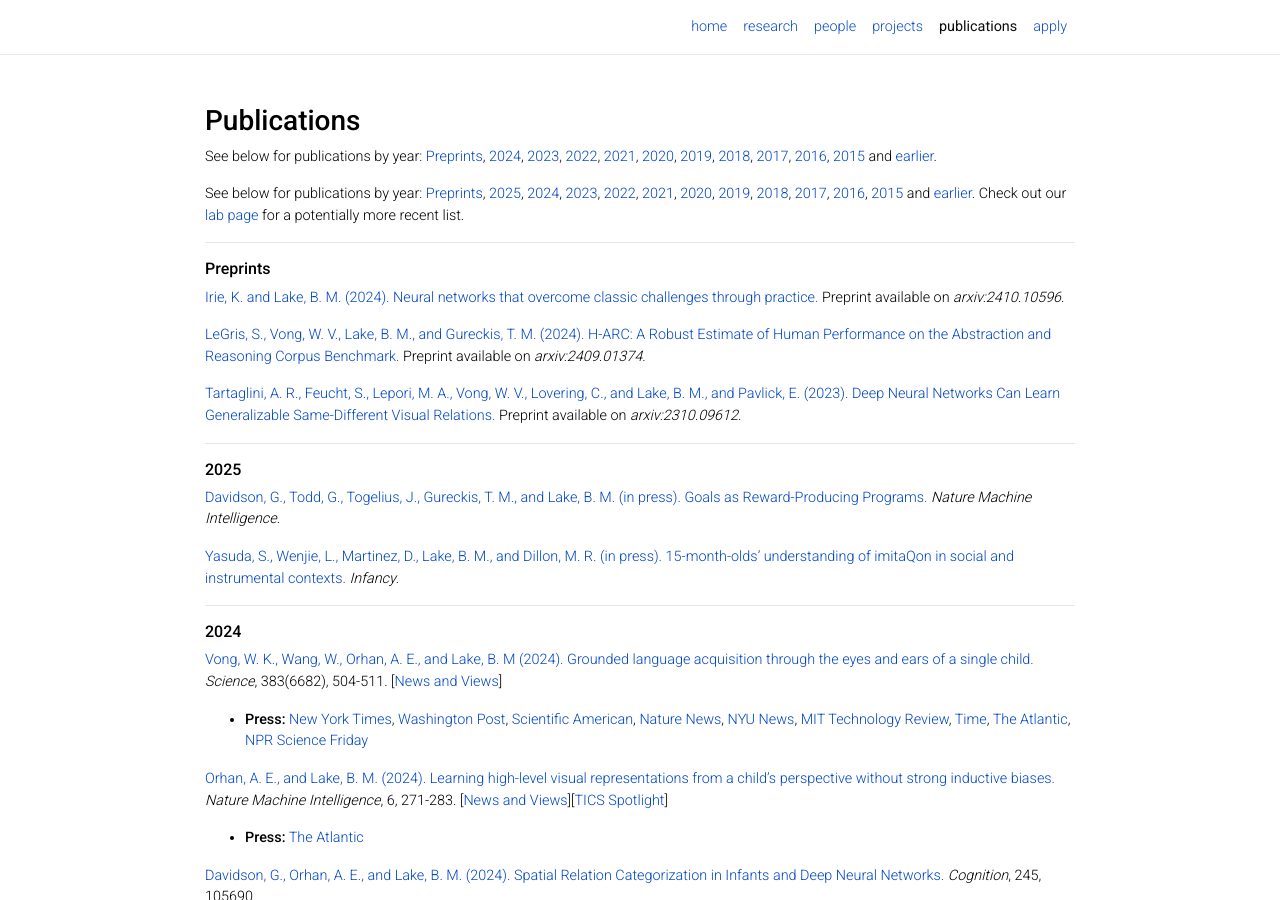
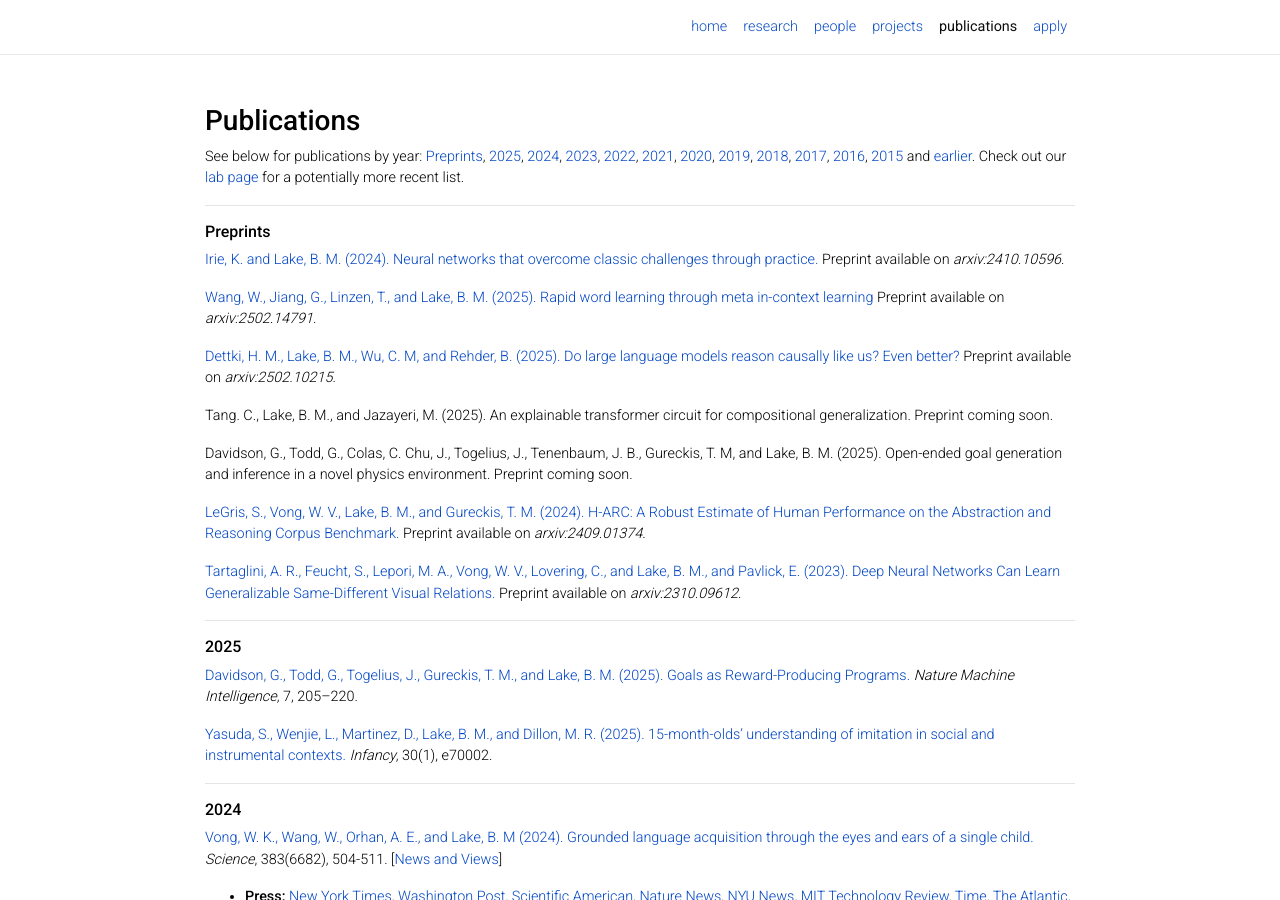
Before and after one commit to lake-lab/lake-lab.github.io, a Jekyll site: the page built from _pages/publications.md, in a window 1280 px wide and 900 px high. Built offline with Jekyll 4.4.1, drawn with Linux system fonts in a browser that asks for light colours; nearby versions of some CDN libraries; comment, search, counter and statistics services are not loaded; a style sheet for code colours, icons or effects is not loaded.

Commit message:
updated pubs:

```diff
--- a/_pages/publications.md
+++ b/_pages/publications.md
@@ -7,7 +7,6 @@ id: 4
 ---
 
 ### __Publications__
-See below for publications by year: [Preprints](#preprints), [2024](#2024), [2023](#2023), [2022](#2022), [2021](#2021), [2020](#2020), [2019](#2019), [2018](#2018), [2017](#2017), [2016](#2016), [2015](#2015) and [earlier](#2014-and-earlier).
 
 See below for publications by year: [Preprints](#preprints), [2025](#2025), [2024](#2024), [2023](#2023), [2022](#2022), [2021](#2021), [2020](#2020), [2019](#2019), [2018](#2018), [2017](#2017), [2016](#2016), [2015](#2015) and [earlier](#2014-and-earlier). Check out our [lab page](https://lake-lab.github.io/publications/) for a potentially more recent list.
 
@@ -17,6 +16,14 @@ See below for publications by year: [Preprints](#preprints), [2025](#2025), [202
 
 <a href="https://arxiv.org/abs/2410.10596">Irie, K. and Lake, B. M. (2024). Neural networks that overcome classic challenges through practice.</a> Preprint available on <em>arxiv:2410.10596</em>.
 
+<a href="https://arxiv.org/abs/2502.14791">Wang, W., Jiang, G., Linzen, T., and Lake, B. M. (2025). Rapid word learning through meta in-context learning</a> Preprint available on <em>arxiv:2502.14791</em>.
+
+<a href="https://arxiv.org/abs/2502.10215"> Dettki, H. M., Lake, B. M., Wu, C. M, and Rehder, B. (2025). Do large language models reason causally like us? Even better?</a> Preprint available on <em>arxiv:2502.10215</em>.
+
+Tang. C., Lake, B. M., and Jazayeri, M. (2025). An explainable transformer circuit for compositional generalization. Preprint coming soon.
+
+Davidson, G., Todd, G., Colas, C. Chu, J., Togelius, J., Tenenbaum, J. B., Gureckis, T. M, and Lake, B. M.  (2025). Open-ended goal generation and inference in a novel physics environment. Preprint coming soon.
+
 <a href="https://arxiv.org/abs/2409.01374"> LeGris, S., Vong, W. V., Lake, B. M., and Gureckis, T. M. (2024). H-ARC: A Robust Estimate of Human Performance on the Abstraction and Reasoning Corpus Benchmark.</a> Preprint available on <em>arxiv:2409.01374</em>.
 
 <a href="https://cims.nyu.edu/~brenden/papers/2310.09612.pdf"> Tartaglini, A. R., Feucht, S., Lepori, M. A., Vong, W. V., Lovering, C., and Lake, B. M., and Pavlick, E. (2023). Deep Neural Networks Can Learn Generalizable Same-Different Visual Relations.</a> Preprint available on <em>arxiv:2310.09612</em>.
@@ -24,9 +31,9 @@ See below for publications by year: [Preprints](#preprints), [2025](#2025), [202
 ---
 ###### __2025__
 
-<a href="https://arxiv.org/abs/2405.13242"> Davidson, G., Todd, G., Togelius, J., Gureckis, T. M., and Lake, B. M. (in press). Goals as Reward-Producing Programs.</a> <em>Nature Machine Intelligence</em>.
+<a href="https://cims.nyu.edu/~brenden/papers/DavidsonEtAl2025NMI.pdf"> Davidson, G., Todd, G., Togelius, J., Gureckis, T. M., and Lake, B. M. (2025). Goals as Reward-Producing Programs.</a> <em>Nature Machine Intelligence</em>, 7, 205–220.
 
-<a href="https://osf.io/preprints/psyarxiv/tn83e"> Yasuda, S., Wenjie, L., Martinez, D., Lake, B. M., and Dillon, M. R. (in press). 15-month-olds’ understanding of imitaQon in social and instrumental contexts.</a> <em>Infancy</em>.
+<a href="https://cims.nyu.edu/~brenden/papers/YasudaEtAl2025Infancy.pdf"> Yasuda, S., Wenjie, L., Martinez, D., Lake, B. M., and Dillon, M. R. (2025). 15-month-olds’ understanding of imitation in social and instrumental contexts.</a> <em>Infancy</em>, 30(1), e70002.
 
 ---
 ###### __2024__
@@ -46,7 +53,7 @@ See below for publications by year: [Preprints](#preprints), [2025](#2025), [202
      </li>
 </ul>
 
-<a href="https://www.nature.com/articles/s42256-024-00802-0"> Orhan, A. E., and Lake, B. M. (2024). Learning high-level visual representations from a child's perspective without strong inductive biases.</a> <em>Nature Machine Intelligence</em>, 6, 271-283. [<a href="https://www.nature.com/articles/s42256-024-00828-4">News and Views</a>][<a href="https://www.cell.com/action/showPdf?pii=S1364-6613%2824%2900115-3">TICS Spotlight</a>]
+<a href="https://cims.nyu.edu/~brenden/papers/OrhanLake2024NMI.pdf"> Orhan, A. E., and Lake, B. M. (2024). Learning high-level visual representations from a child's perspective without strong inductive biases.</a> <em>Nature Machine Intelligence</em>, 6, 271-283. [<a href="https://www.nature.com/articles/s42256-024-00828-4">News and Views</a>][<a href="https://www.cell.com/action/showPdf?pii=S1364-6613%2824%2900115-3">TICS Spotlight</a>]
 <ul>
     <li><strong>Press:</strong>
                   <a href="https://www.theatlantic.com/science/archive/2024/04/toddlers-ai-language-learning/677977/">The Atlantic</a>
@@ -57,7 +64,7 @@ See below for publications by year: [Preprints](#preprints), [2025](#2025), [202
 
 <a href="https://cims.nyu.edu/~brenden/papers/ZhouEtAl2024Cognition.pdf"> Zhou, Y., Feinman, R., and Lake, B. M. (2024). Compositional diversity in visual concept learning.</a> <em>Cognition</em>, 244, 105711.
 
-<a href="https://cims.nyu.edu/~brenden/papers/2403.15362.pdf"> Teehan, R., Lake, B. M., Ren, M. (2024). CoLLEGe: Concept Embedding Generation for Large Language Models.</a> Conference on Language Modeling (COLM).
+<a href="https://cims.nyu.edu/~brenden/papers/TeehanEtAl2024COLM.pdf"> Teehan, R., Lake, B. M., Ren, M. (2024). CoLLEGe: Concept Embedding Generation for Large Language Models.</a> Conference on Language Modeling (COLM).
 
 <a href="https://arxiv.org/abs/2406.15955">Lepori, M. A., Tartaglini, A. R., Vong, W. V., Serre, T., Lake, B., M., Pavlick, E. (2024). Beyond the Doors of Perception: Vision Transformers Represent Relations Between Objects.</a> <em>Advances in Neural Information Processing Systems (NeurIPS).</em>
 
```
